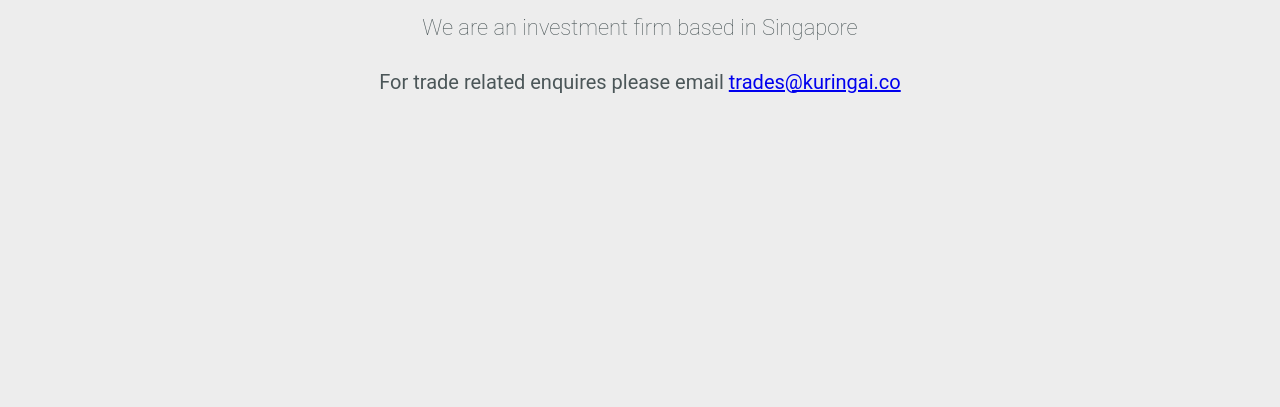
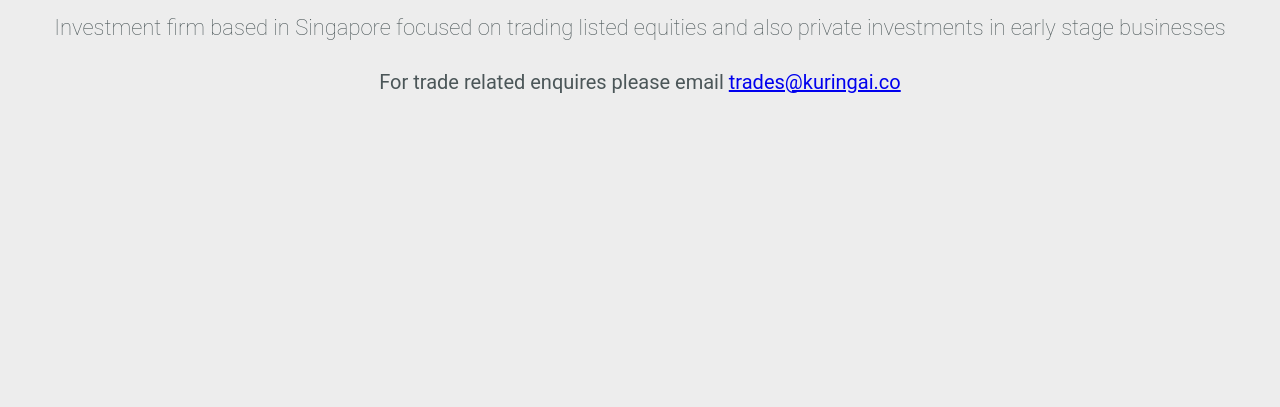
Before and after one commit to robinrobininc/arseendairline, a plain HTML site: page index.html in a window 1280 px wide. Shown: the part 393-800 px from the top of the page. Drawn offline with Linux system fonts and the light colour scheme; a web font is replaced by a local one.

Commit message:
Update index.html

```diff
--- a/index.html
+++ b/index.html
@@ -18,7 +18,7 @@
 		<div class="intro">Kuringai Co</div>
 		<div class="intro"></div>
 		<div class="intro"></div>
-		<div class="tagline">We are an investment firm based in Singapore</div>
+		<div class="tagline">Investment firm based in Singapore focused on trading listed equities and also private investments in early stage businesses</div>
 		<div>For trade related enquires please email <a href="mailto:trades@kuringai.co">trades@kuringai.co</a></div>
 
 	</main>
```
